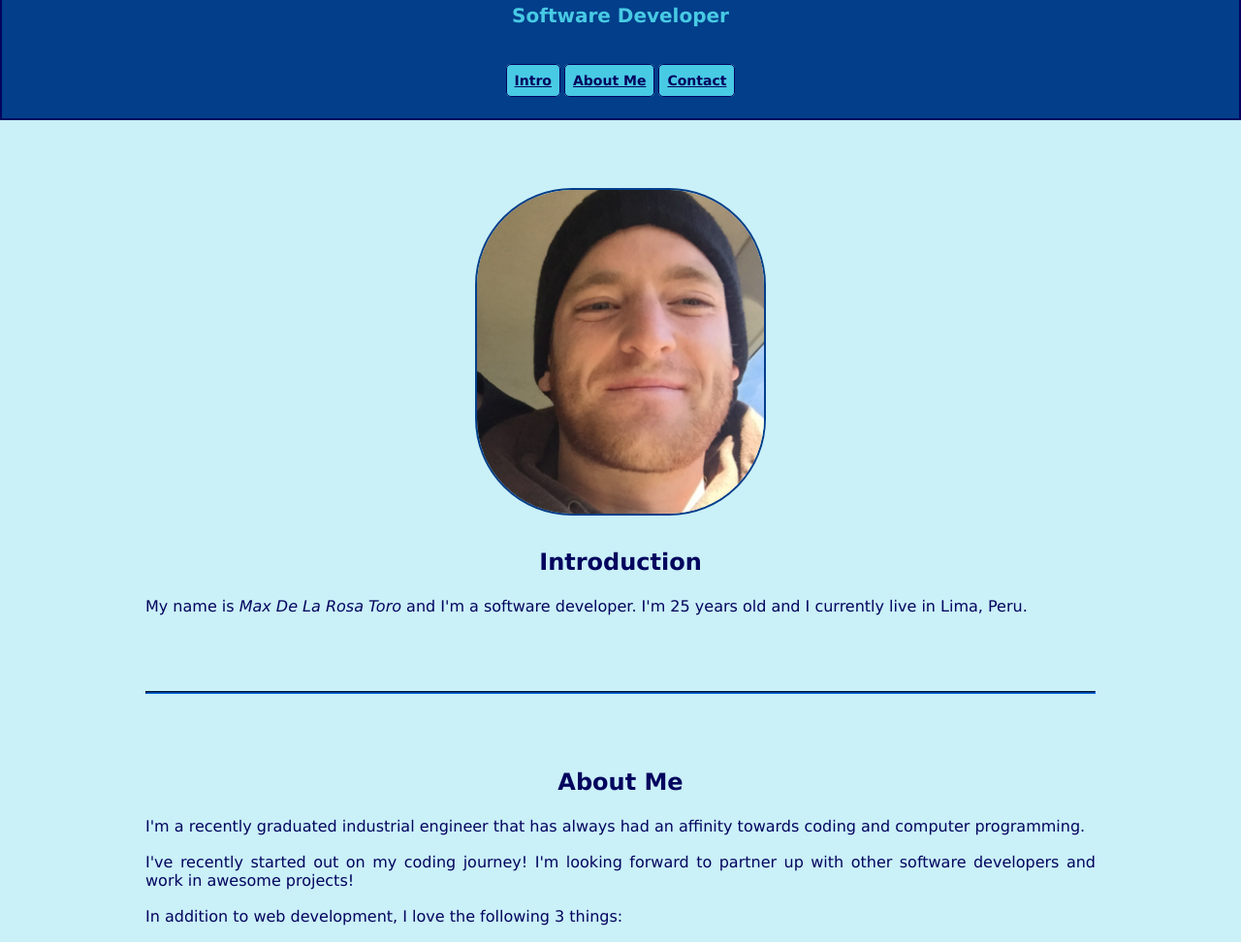
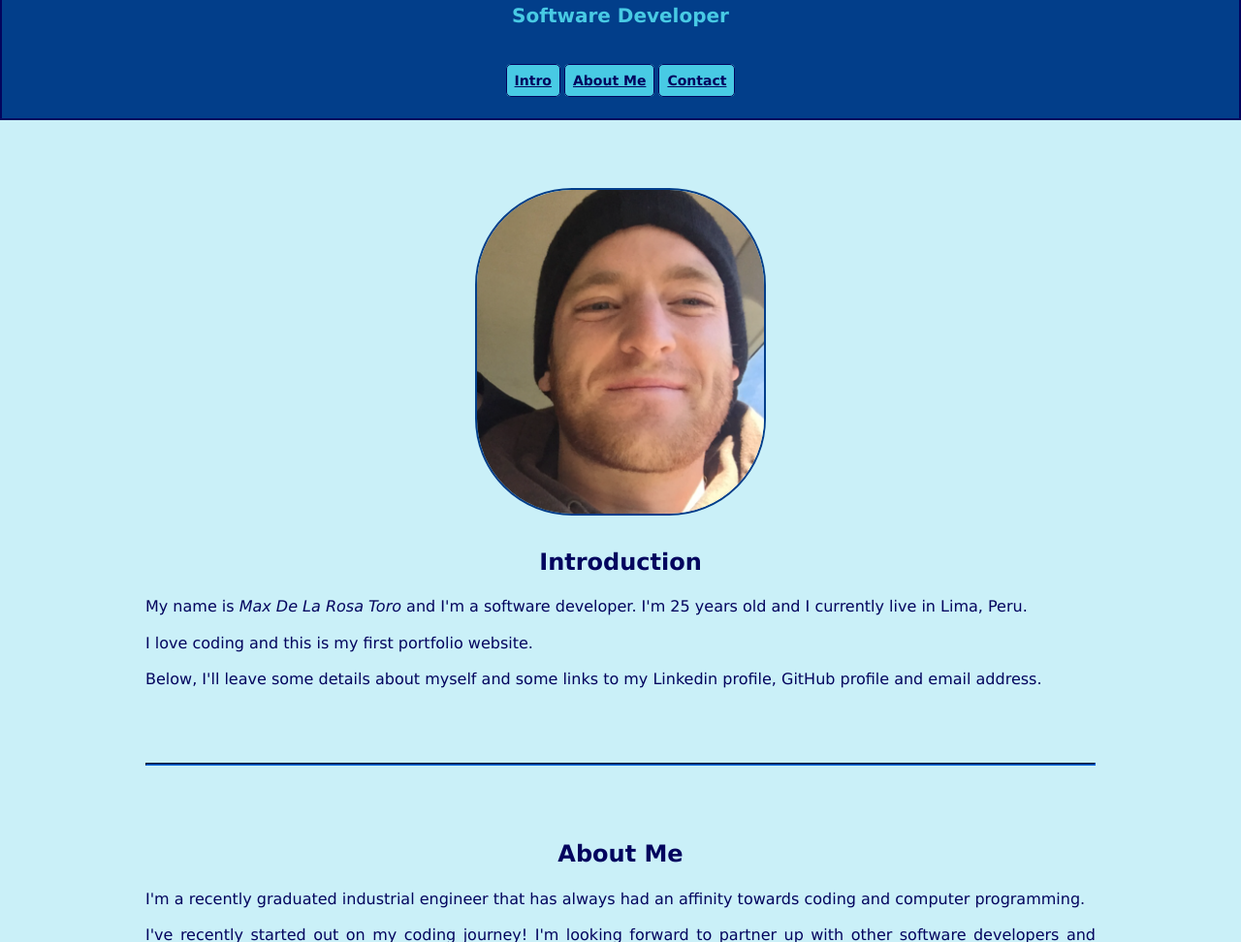
Before and after one commit to maxdevcode/personal-portfolio, a plain HTML site: page index.html in a window 1280 px wide. Shown: the part 100-1072 px from the top of the page at 97% size. Drawn offline with nearby package versions, Linux system fonts and the light colour scheme.

Commit message:
Updated intro text

```diff
--- a/index.html
+++ b/index.html
@@ -32,6 +32,8 @@
           </div>
           <h2>Introduction</h2>
           <p>My name is <em>Max De La Rosa Toro</em> and I'm a software developer. I'm 25 years old and I currently live in Lima, Peru.</p>
+          <p>I love coding and this is my first portfolio website.</p>
+          <p>Below, I'll leave some details about myself and some links to my Linkedin profile, GitHub profile and email address.</p>
         </section>
         <hr>
         <!--About Me section!-->
```
